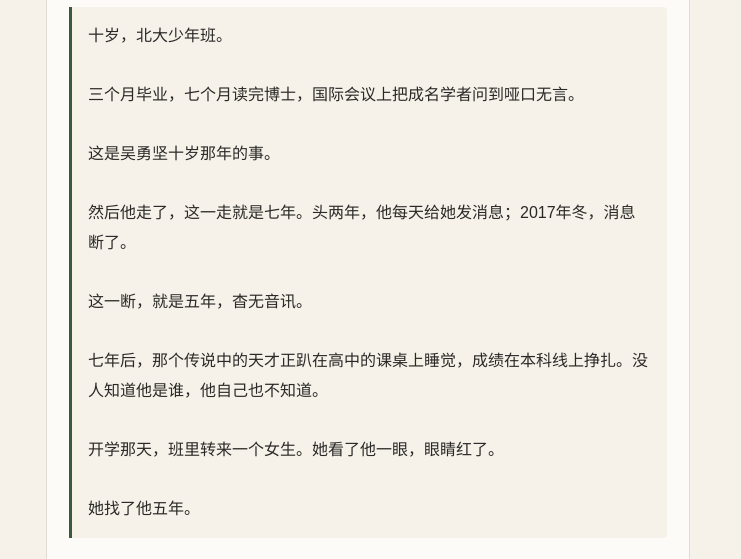
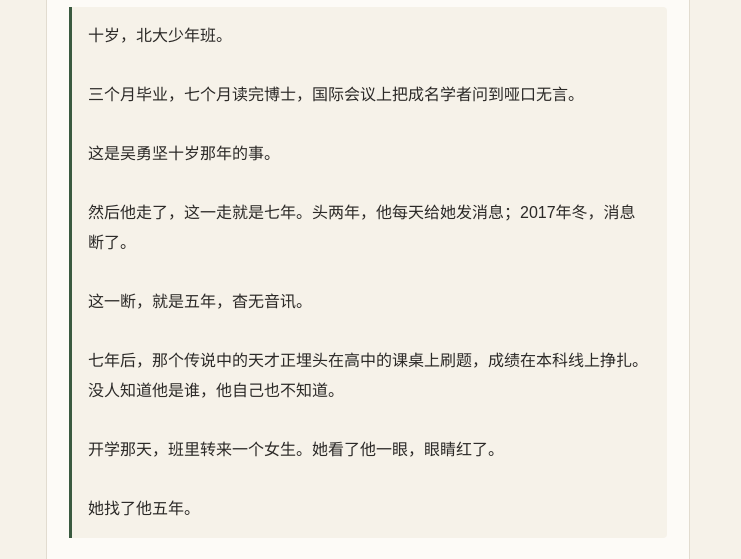
Before and after one commit to xuanhaido999-ai/xuanhaido999-ai.github.io, a plain HTML site: page index.html in a window 1280 px wide. Shown: the part 185-744 px from the top of the page, without its empty margins (272-1013 px from the left). Drawn offline with Linux system fonts and the light colour scheme.

Commit message:
简介改字：趴桌睡觉改为埋头刷题（坚2026-11-19定）

```diff
--- a/index.html
+++ b/index.html
@@ -348,7 +348,7 @@
     <div class="hero-box">
       <span class="book-tag">校园青春长篇</span>
       <h1 class="book-title">《深蓝月光》</h1>
-      <p class="book-intro">十岁，北大少年班。<br><br>三个月毕业，七个月读完博士，国际会议上把成名学者问到哑口无言。<br><br>这是吴勇坚十岁那年的事。<br><br>然后他走了，这一走就是七年。头两年，他每天给她发消息；2017年冬，消息断了。<br><br>这一断，就是五年，杳无音讯。<br><br>七年后，那个传说中的天才正趴在高中的课桌上睡觉，成绩在本科线上挣扎。没人知道他是谁，他自己也不知道。<br><br>开学那天，班里转来一个女生。她看了他一眼，眼睛红了。<br><br>她找了他五年。</p>
+      <p class="book-intro">十岁，北大少年班。<br><br>三个月毕业，七个月读完博士，国际会议上把成名学者问到哑口无言。<br><br>这是吴勇坚十岁那年的事。<br><br>然后他走了，这一走就是七年。头两年，他每天给她发消息；2017年冬，消息断了。<br><br>这一断，就是五年，杳无音讯。<br><br>七年后，那个传说中的天才正埋头在高中的课桌上刷题，成绩在本科线上挣扎。没人知道他是谁，他自己也不知道。<br><br>开学那天，班里转来一个女生。她看了他一眼，眼睛红了。<br><br>她找了他五年。</p>
       <div class="home-actions">
         <button class="btn-primary" onclick="openChapter(1)">开始阅读</button>
         <button class="btn-secondary" onclick="switchView('chars')">人物图鉴</button>
```
